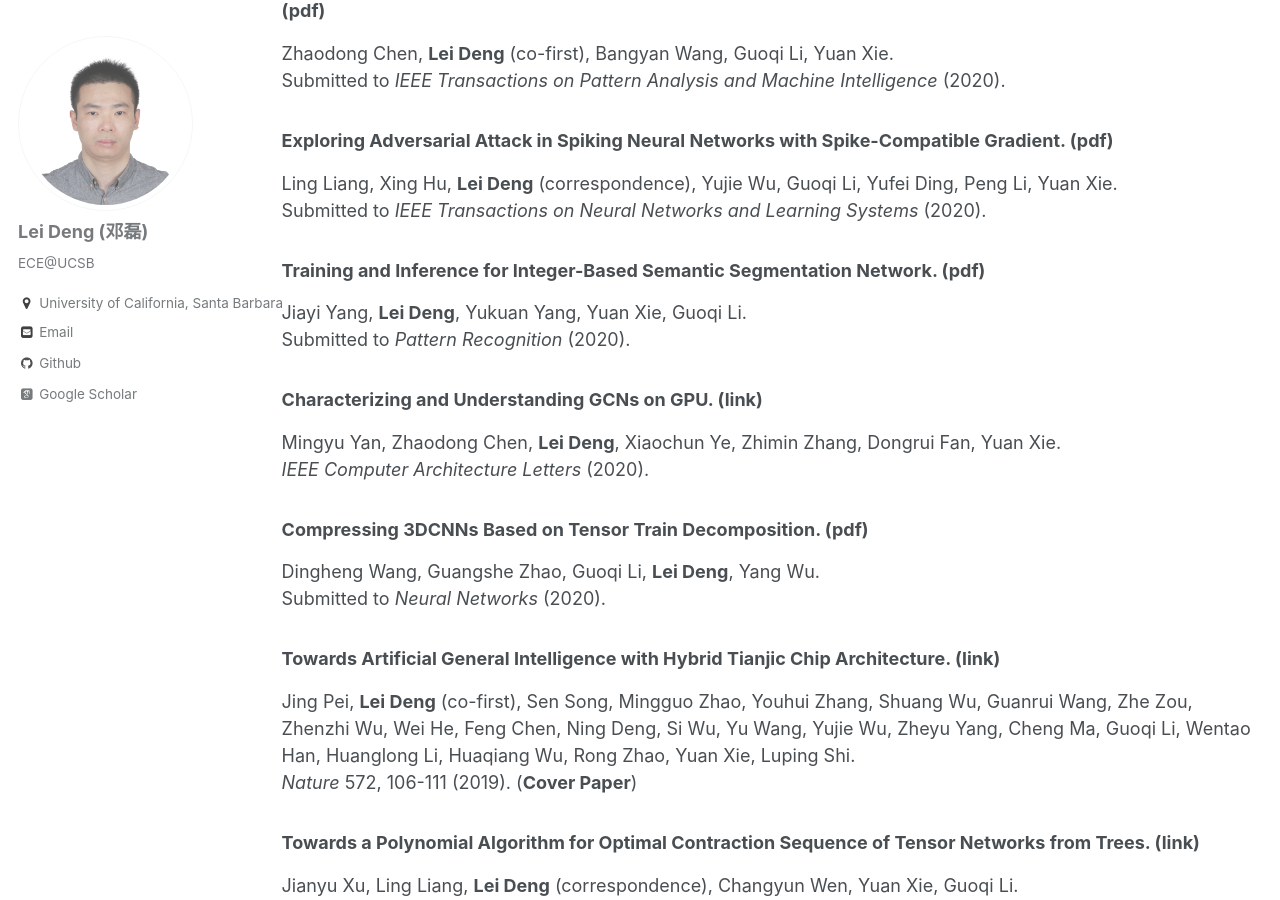
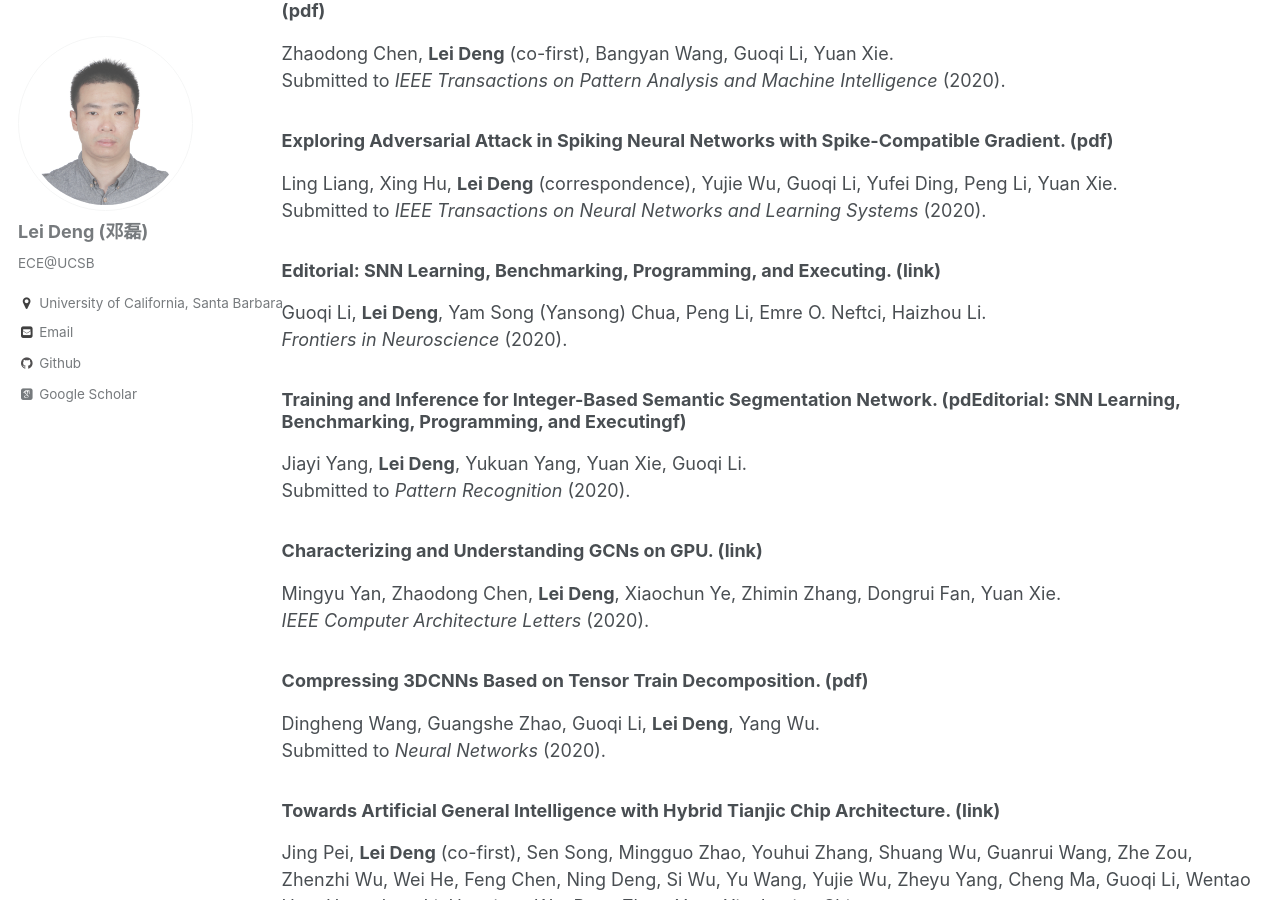
Before and after one commit to dllfei/dllfei.github.io, a Jekyll site: the page built from _pages/publications.md, in a window 1280 px wide and 900 px high, scrolled down 1276 px. Built offline with Jekyll 4.4.1, drawn with Linux system fonts in a browser that asks for light colours; some web fonts are replaced.

Commit message:
Update publications.md

```diff
--- a/_pages/publications.md
+++ b/_pages/publications.md
@@ -44,7 +44,11 @@ Submitted to *IEEE Transactions on Pattern Analysis and Machine Intelligence* (2
 Ling Liang, Xing Hu, **Lei Deng** (correspondence), Yujie Wu, Guoqi Li, Yufei Ding, Peng Li, Yuan Xie. <br />
 Submitted to *IEEE Transactions on Neural Networks and Learning Systems* (2020).
 
-### Training and Inference for Integer-Based Semantic Segmentation Network. ([pdf](https://jiayiyang.info/files/QFCN.pdf)) <br />
+### Editorial: SNN Learning, Benchmarking, Programming, and Executing. ([link](https://www.frontiersin.org/articles/10.3389/fnins.2020.00276/full)) <br />
+Guoqi Li, **Lei Deng**, Yam Song (Yansong) Chua, Peng Li, Emre O. Neftci, Haizhou Li. <br />
+*Frontiers in Neuroscience* (2020).
+
+### Training and Inference for Integer-Based Semantic Segmentation Network. ([pdEditorial: SNN Learning, Benchmarking, Programming, and Executingf](https://jiayiyang.info/files/QFCN.pdf)) <br />
 Jiayi Yang, **Lei Deng**, Yukuan Yang, Yuan Xie, Guoqi Li. <br />
 Submitted to *Pattern Recognition* (2020).
 
```
